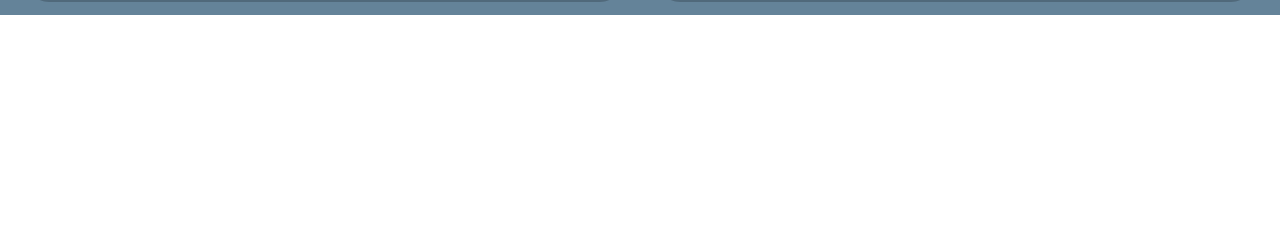
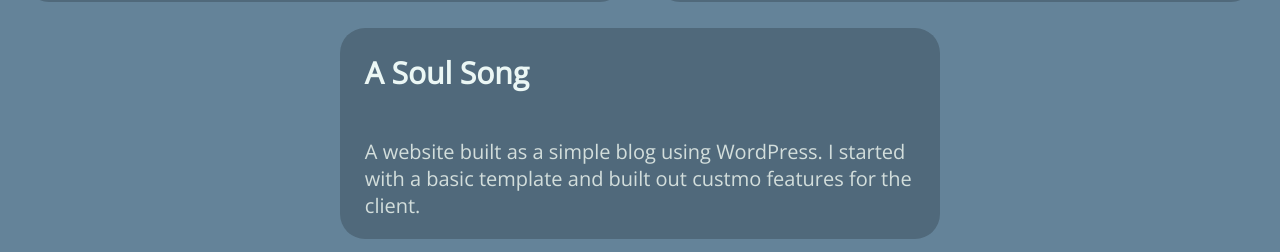
Before and after one commit to calebanth/calebanth, a plain HTML site: page index.html in a window 1280 px wide. Shown: the part 1291-1543 px from the top of the page. Before the commit the page ends 1306 px from the top, so only its background shows below. Drawn offline with nearby package versions, Linux system fonts and the light colour scheme.

Commit message:
V1.1
Add more projects to portfolio.

```diff
--- a/index.html
+++ b/index.html
@@ -65,6 +65,11 @@
         <p>A random compliment generator built in React. A new compliment is generated every 5 seconds!</p>
     </div>
 
+    <div class="project">
+        <h2><a href="http://asoulsong.com/">A Soul Song</a></h2>
+        <p>A website built as a simple blog using WordPress. I started with a basic template and built out custmo features for the client.</p>
+    </div>
+
   </div>
 
   <footer>
```
